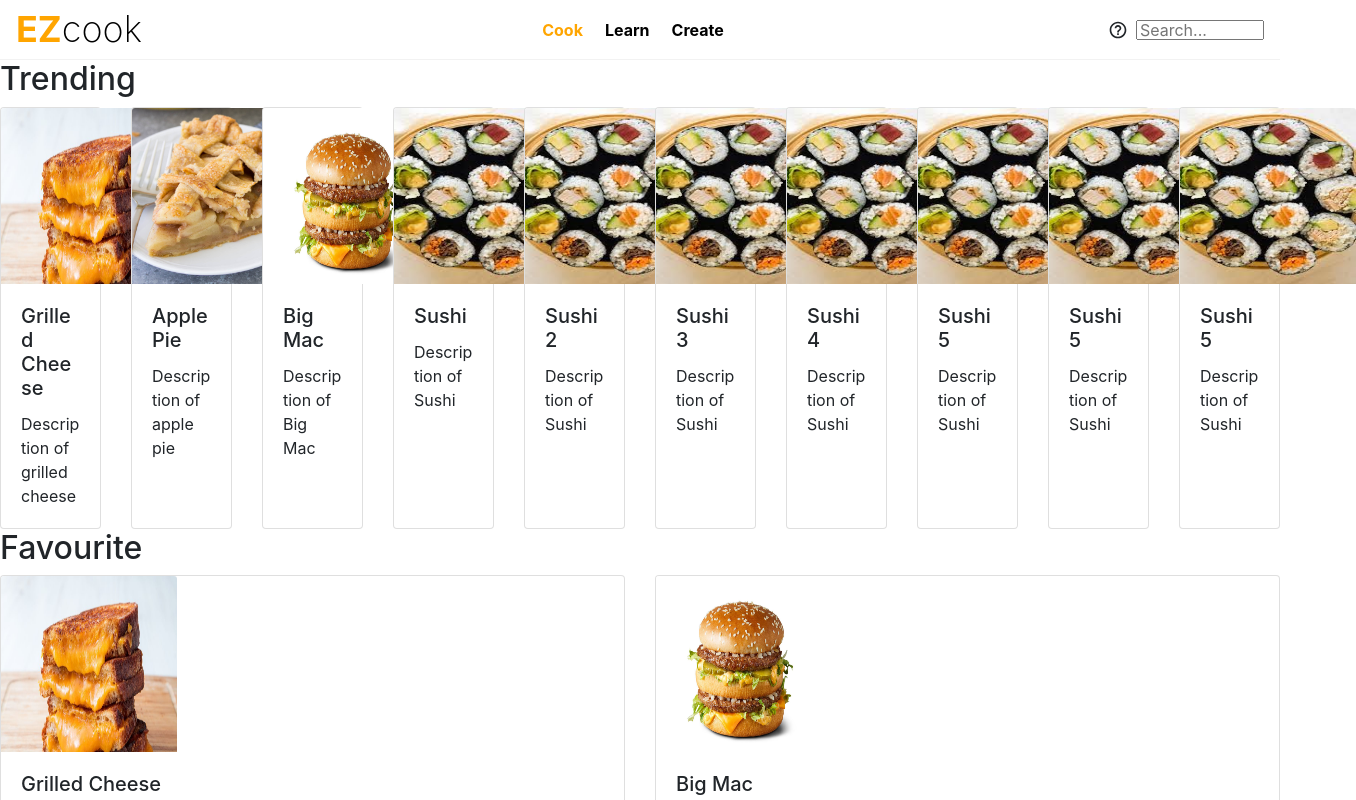
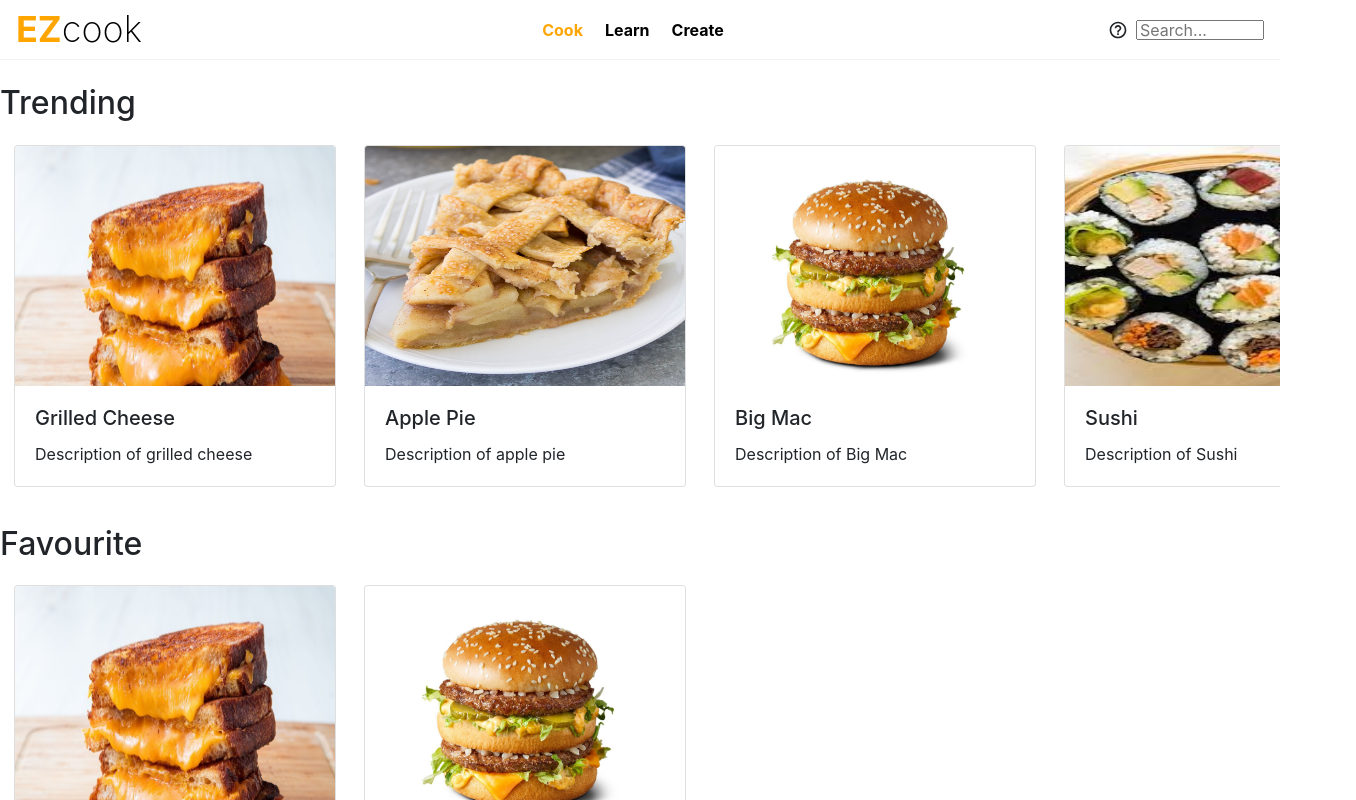
Before and after one commit to ChetanMandur/lab8-ezcook, a React (Create React App) app: page /#/ in a window 1280 px wide. Shown: the top 800 px of the page, 1356 px wide, since content can reach past the window. Built offline with nearby package versions, Linux system fonts and the light colour scheme.

Commit message:
updated food bar on cook page

```diff
--- a/src/Cook/Cook.js
+++ b/src/Cook/Cook.js
@@ -3,7 +3,9 @@ import RecipeRow from "./RecipeRow"
 const Cook = () => {
     return (
         <div className="cook">
+            <br></br>
             <RecipeRow name="Trending" filterType="trending"></RecipeRow>
+            <br></br>
             <RecipeRow name="Favourite" filterType="favourite"></RecipeRow>
         </div>
     );
--- a/src/Cook/RecipeRow.js
+++ b/src/Cook/RecipeRow.js
@@ -9,7 +9,7 @@ const RecipeRow = (props) => {
     return (
         <div className="recipeRowMain">
             <h2>{name}</h2>
-            <CardDeck>
+            <div className="recipeRowSub">
                 {recipeListJSON.filter(
                     function (recipe){
                         if (filterType === "trending"){
@@ -24,8 +24,9 @@ const RecipeRow = (props) => {
                     }
 
                 ).map( (recipe) =>(
-                    <Card key={recipe.id} style={{ width: '16rem' }} >
-                        <Card.Img variant="top" src={  process.env.PUBLIC_URL+"/"+recipe.image} style={{ width: '11rem', height:'11rem' }} />
+                    <div className="singleRecipe">
+                        <Card key={recipe.id} style={{ width: '16 rem' }} >
+                            <Card.Img variant="top" src={  process.env.PUBLIC_URL+"/"+recipe.image} style={{ width: '20rem', height:'15rem' }} />
                             <Card.Body>
                                 <Card.Title>{recipe.name}</Card.Title>
                                 <Card.Text>
@@ -33,9 +34,9 @@ const RecipeRow = (props) => {
                                 </Card.Text>
                             </Card.Body>
                         </Card>
-
+                    </div>
                 ))}
-            </CardDeck>
+            </div>
 
         </div>
     );
--- a/src/Cook/css/RecipeRow.css
+++ b/src/Cook/css/RecipeRow.css
@@ -0,0 +1,31 @@
+.recipeRowSub {
+    overflow: auto;
+    white-space: nowrap;
+}
+
+.recipeRowSub  .singleRecipe{
+    display: inline-block;
+    padding: 14px;
+    text-decoration: none;
+}
+
+
+.recipeRowSub::-webkit-scrollbar {
+    width: 5px;
+    height: 10px;
+  }
+
+
+.recipeRowSub::-webkit-scrollbar-track {
+    background: #f1f1f1;
+  }
+
+
+.recipeRowSub::-webkit-scrollbar-thumb {
+    background: rgb(180, 180, 180);
+  }
+
+
+.recipeRowSub::-webkit-scrollbar-thumb:hover {
+    background: rgb(134, 134, 134);
+  }
```
Lines whose indentation alone changed are shown as unchanged.
